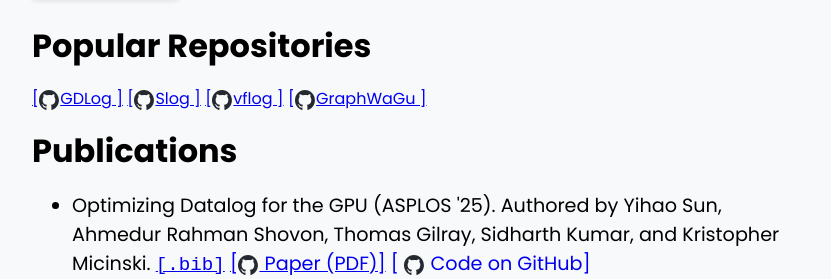
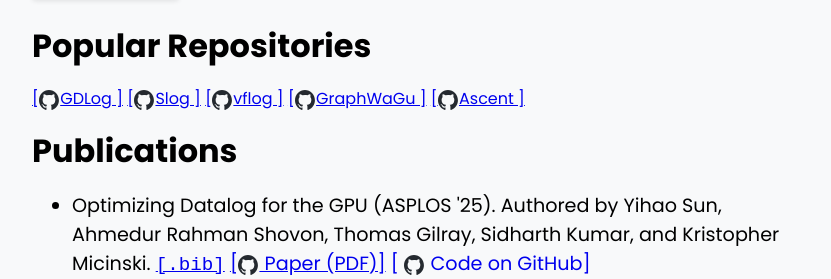
Before and after one commit to harp-lab/harp-lab.github.io, a Jekyll site: the page built from index.md, in a window 1280 px wide. Shown: the part 1664-1943 px from the top of the page, without its empty margins (224-1055 px from the left). Built offline with Jekyll 4.4.1, drawn with Linux system fonts in a browser that asks for light colours.

Commit message:
website push

```diff
--- a/_data/projects.json
+++ b/_data/projects.json
@@ -15,4 +15,8 @@
     "name": "GraphWaGu",
     "github": "https://github.com/harp-lab/GraphWaGu"
   },
+  {
+      "name": "Ascent",
+      "github": "https://github.com/s-arash/ascent"
+  }
 ]
```
